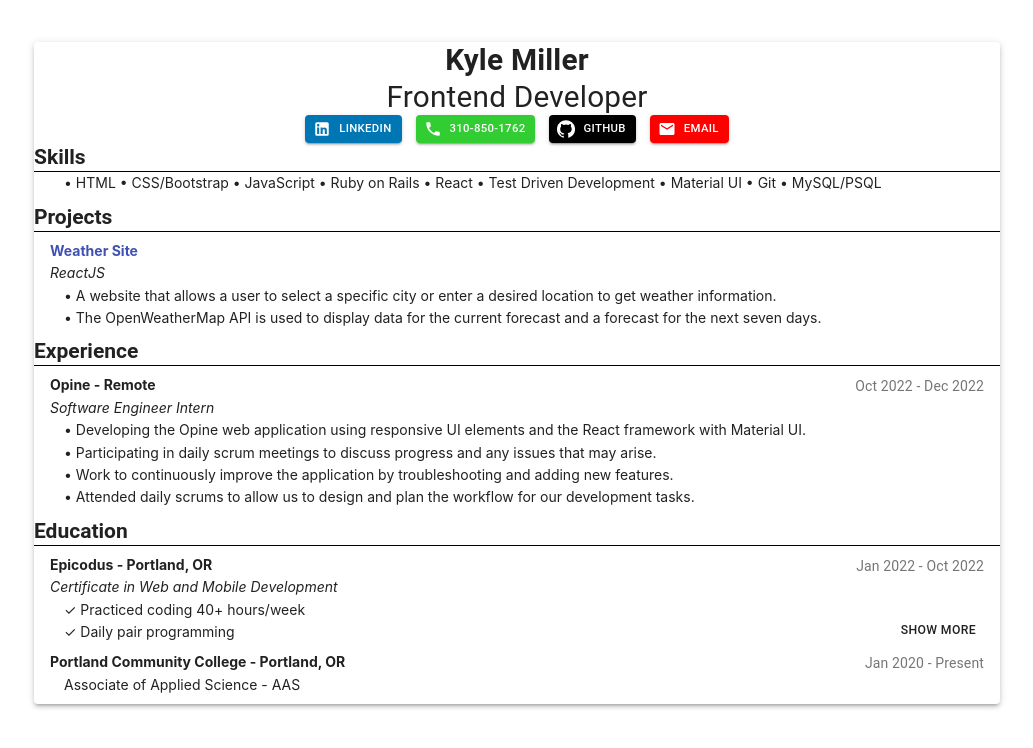
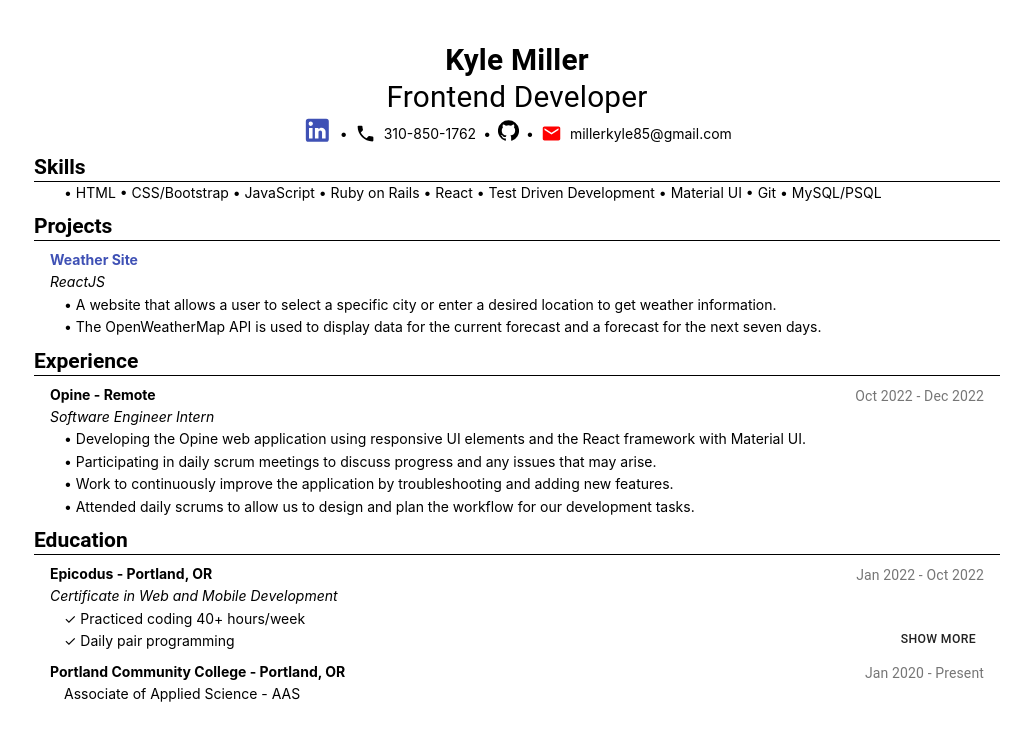
Before and after one commit to kylemiller13/resume, a React (Create React App) app: page / in a window 1280 px wide. Shown: the top 748 px of the page, without its empty margins (123-1156 px from the left). Built offline with nearby package versions, Linux system fonts and the light colour scheme.

Commit message:
delete MUI paper component, add new icons,

```diff
--- a/src/components/App.js
+++ b/src/components/App.js
@@ -1,5 +1,4 @@
 import React from 'react';
-import {Paper} from '@material-ui/core';
 import Header from './sections/Header';
 import Skills from './sections/Skills';
 import ContactInfo from './sections/ContactInfo';
@@ -13,8 +12,8 @@ function App() {
   return (
     <React.Fragment>
       <div id="root">
-        <div className='paper mx-auto p-3'>
-          <Paper elevation={3}>
+        <div className='paper mx-auto p-3' >
+
             <Header />
 
             <ContactInfo />
@@ -26,8 +25,6 @@ function App() {
             <Experience />
 
             <Education />
-
-          </Paper>
         </div>
       </div>
     </React.Fragment>
--- a/src/components/sections/ContactInfo.js
+++ b/src/components/sections/ContactInfo.js
@@ -1,59 +1,48 @@
 import React from 'react';
-import { Typography, Button } from '@material-ui/core';
+import { Link, } from '@material-ui/core';
+import { makeStyles } from '@material-ui/core/styles';
 import LinkedInIcon from '@material-ui/icons/LinkedIn';
 import PhoneIcon from "@material-ui/icons/Phone";
 import GitHubIcon from "@material-ui/icons/GitHub";
 import EmailIcon from '@material-ui/icons/Email';
 
+const useStyles = makeStyles({
+  iconsContainer: {
+    display: 'flex',
+    alignItems: 'center',
+    justifyContent: 'center'
+  },
+  iconsIcon: {
+    marginRight: 8,
+  },
+});
 
 function ContactInfo() {
+  const classes = useStyles();
   return (
-    <Typography align="center">
-      <Button
+    <div className={classes.iconsContainer}>
+      <Link
         href="https://www.linkedin.com/in/kyleshigerumiller/"
-        startIcon={<LinkedInIcon />}
-        variant="contained"
-        color="primary"
-        size="small"
-        style={{backgroundColor: '#0077B5'}}
       >
-      LinkedIn
-      </Button>
-      <span className="mx-1"></span>
-      <Button
-        href="tel:310-850-1762"
-        startIcon={<PhoneIcon />}
-        variant="contained"
-        color="primary"
-        size="small"
-        style={{backgroundColor: '#32CD32'}}
+      <LinkedInIcon fontSize="large"/>
+      </Link>
+      <span className="mx-1">•</span>
+      <PhoneIcon className={classes.iconsIcon}fontSize="medium"/>
+      <span>310-850-1762 </span>
+      <span className="mx-1">•</span>
+      <Link
+        href="https://github.com/kylemiller13"
+        style={{ color: 'black' }}
       >
-      310-850-1762
-      </Button>
-      <span className="mx-1"></span>
-      <Button
-        href="https://github.com/kylemiller13"
-        startIcon={<GitHubIcon />}
-        variant="contained"
-        color="secondary"
-        size="small"
-        style={{backgroundColor: '#000000'}}
-      >
-      GitHub
-      </Button>
-      <span className="mx-1"></span>
-      <Button
-        href="mailto:millerkyle85@gmail.com"
-        type="email"
-        startIcon={<EmailIcon />}
-        variant="contained"
-        color="secondary"
-        size="small"
-        style={{backgroundColor: '#FF0000'}}
-      >
-      Email
-      </Button>
-    </Typography>
+      <GitHubIcon fontSize="medium" />
+      </Link>
+      <span className="mx-1">•</span>
+      <EmailIcon
+      className={classes.iconsIcon}
+      fontSize="medium"
+      style={{ color: 'red' }}/>
+      <span>millerkyle85@gmail.com</span>
+    </div>
   );
 }
 
```
